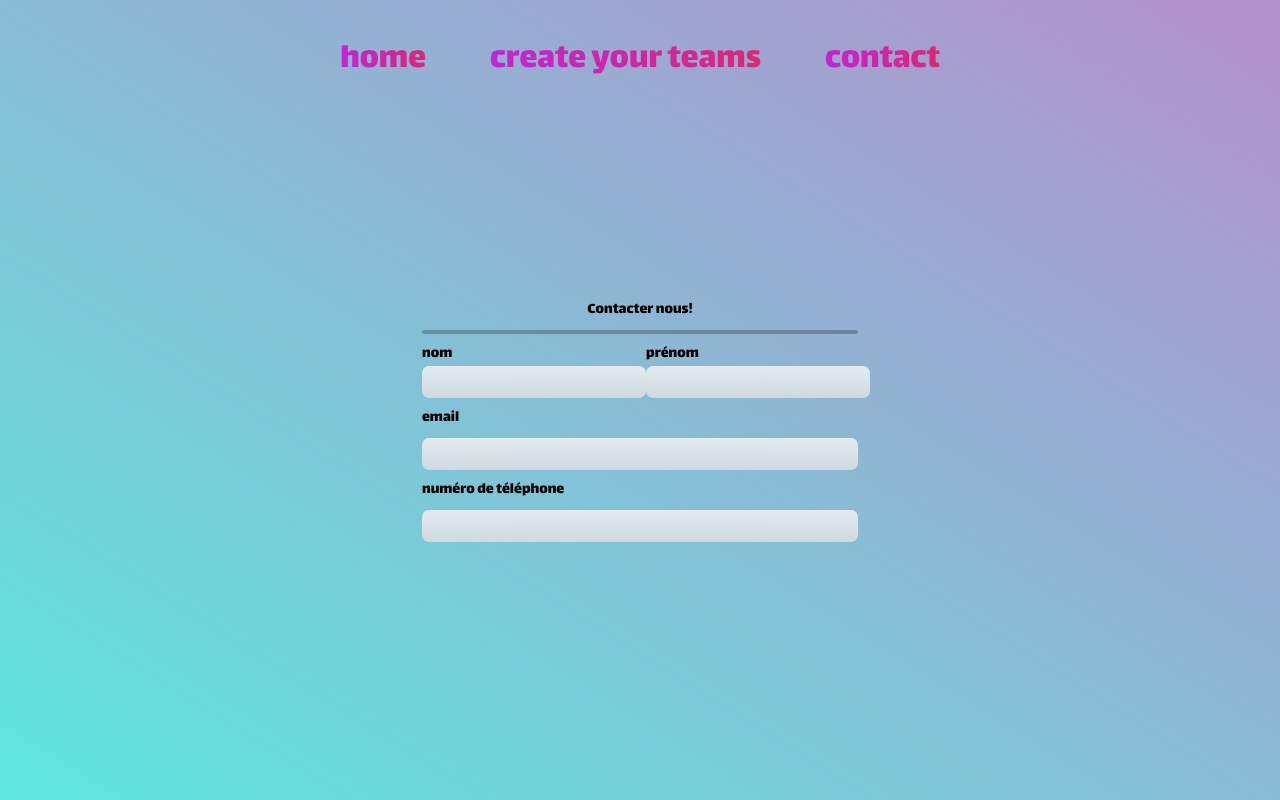
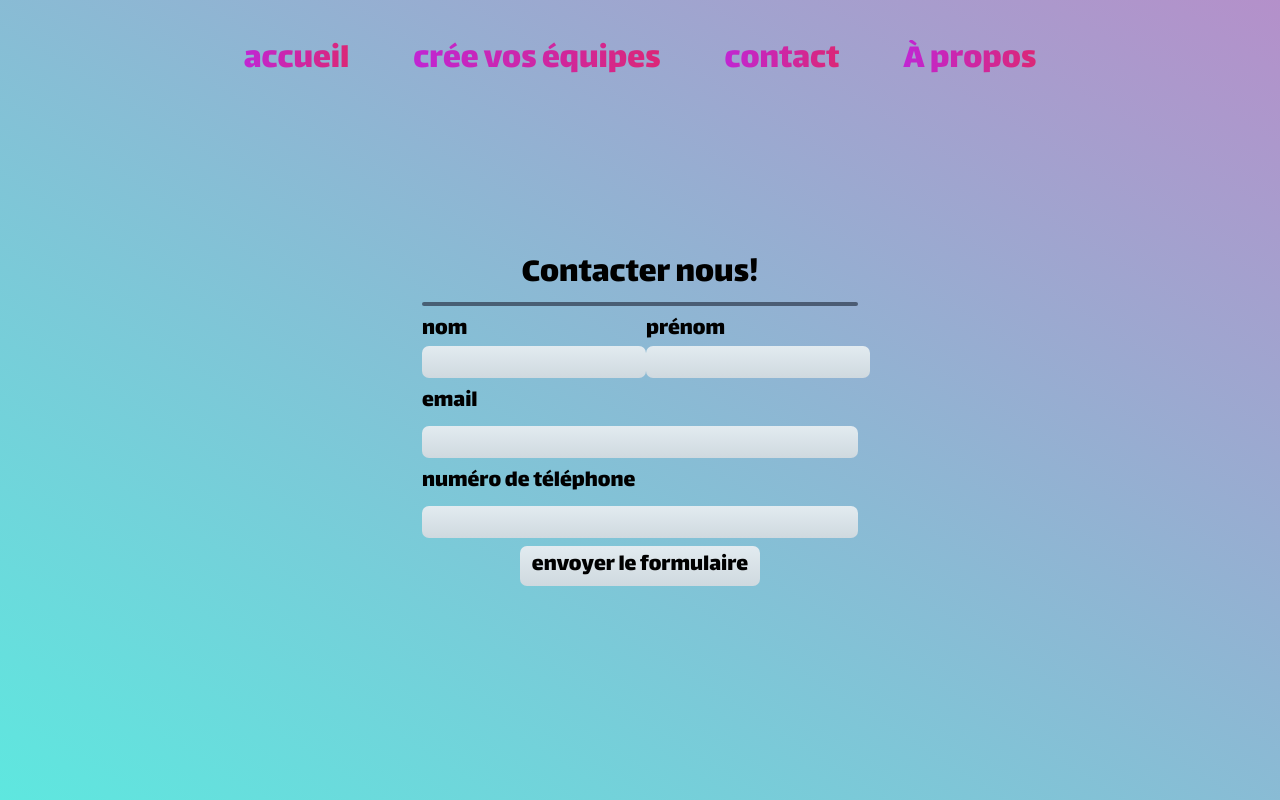
Before and after one commit to IK62/team-list, a React (Vite) app: page /contact in a window 1280 px wide. Built offline with nearby package versions, Linux system fonts and the light colour scheme.

Commit message:
added whoiam and change every text to french

```diff
--- a/src/components/GuestList.jsx
+++ b/src/components/GuestList.jsx
@@ -23,12 +23,6 @@ const GuestList = () => {
       }
     }
   }, [teams])
-
-  function handleKeyDown(e) {
-    if (e.code === 'Enter') {
-      ref.current.requestSubmit()
-    }
-  }
 
   function handleChange(e) {
     const { name, value } = e.target
@@ -125,7 +119,7 @@ const GuestList = () => {
                 deleteTeam(team)
               }}
             >
-              Delete
+              Supprimer
             </button>
           </h1>
           <ul className="w-fit mb-10">
@@ -138,7 +132,7 @@ const GuestList = () => {
                     deletePlayer(team, player)
                   }}
                 >
-                  Delete
+                  Supprimer
                 </button>
               </li>
             ))}
@@ -176,34 +170,33 @@ const GuestList = () => {
 
   return (
     <div className="flex flex-col justify-center items-center gap-y-8 h-full text-center">
-      <form ref={ref} onSubmit={handleSubmit} className="flex gap-20">
+      <form ref={ref} onSubmit={handleSubmit} className="flex gap-20 items-center">
         <div>
-          <h1 className='text-3xl'>Choose a player</h1>
+          <h1 className='text-3xl'>choisie un joueur</h1>
           <input
             className="text-input"
             name="player"
             value={detail.player}
             onChange={handleChange}
-            onKeyDown={handleKeyDown}
           />
         </div>
         <div>
-          <h1 className='text-3xl'>Choose a team</h1>
+          <h1 className='text-3xl'>choisie une équipe</h1>
           <input
             className="text-input"
             name="team"
             value={detail.team}
             onChange={handleChange}
-            onKeyDown={handleKeyDown}
           />
         </div>
+        <button type='submit' className='text-input text-4xl h-11 py-1 px-4'>entrer</button>
       </form>
       <button
         className="text-[#e24c4c] text-5xl"
         name="appear"
         onClick={() => setTeams({})}
       >
-        Delete every team
+        Supprimer toute les équipes
       </button>
       <div className="flex flex-col items-start w-fit">{displayTeams}</div>
     </div>
--- a/src/components/root.jsx
+++ b/src/components/NavBar.jsx
@@ -1,17 +1,20 @@
 import { Link, Outlet } from "react-router-dom";
 
-export default function Root() {
+export default function NavBar() {
     return (
         <>
             <nav className="flex justify-center py-10 gap-x-16">
                 <Link to={"/"} className="nav-text">
-                    home
+                    accueil
                 </Link>
                 <Link to={"list"} className="nav-text">
-                    create your teams
+                    crée vos équipes
                 </Link>
                 <Link to={"contact"} className="nav-text">
                     contact
+                </Link>
+                <Link to={"WhoIAm"} className="nav-text">
+                    À propos
                 </Link>
             </nav>
             <Outlet />
--- a/src/components/contact.jsx
+++ b/src/components/contact.jsx
@@ -1,23 +1,24 @@
 function contact() {
   return (
     <div className="w-full h-3/4 flex justify-center items-center">
-      <form className="flex flex-col w-[500px] p-8 gap-y-2">
-        <h1 className="text-center">Contacter nous!</h1>
-        <div className="w-full h-1 bg-black opacity-25 rounded-full"></div>
-        <div className="flex justify-between">
+      <form className="flex flex-col w-[500px] p-8 gap-y-2 items-center">
+        <h1 className="text-center text-4xl">Contacter nous!</h1>
+        <div className="w-full h-1 bg-slate-700 opacity-75 rounded-full"></div>
+        <div className="flex justify-between w-full">
           <div className="flex flex-col">
-            <label>nom</label>
+            <label className="text-2xl">nom</label>
             <input type="text" className="text-input"/>
           </div>
           <div className="flex flex-col">
-            <label>prénom</label>
+            <label className="text-2xl">prénom</label>
             <input type="text" className="text-input"/>
           </div>
         </div>
-        <label>email</label>
-        <input type="text" className="text-input"/>
-        <label>numéro de téléphone</label>
-        <input type="text" className="text-input"/>
+        <label className="w-full text-2xl">email</label>
+        <input type="text" className="text-input w-full"/>
+        <label className="w-full text-2xl">numéro de téléphone</label>
+        <input type="text" className="text-input w-full"/>
+        <button className="text-input h-10 text-2xl px-3">envoyer le formulaire</button>
       </form>
     </div>
   )
--- /dev/null
+++ b/src/components/À propos.jsx
@@ -0,0 +1,10 @@
+function WhoIAm() {
+    return (
+        <div className="flex flex-col p-36 gap-y-8">
+            <h1 className="text-8xl">Bonjour !</h1>
+            <p className="text-4xl">Je m'appelle Ismaïl Karrouch, j'ai 16 ans et je suis dévelopeur web, j'utilise fréquemment react et vite pour tout type de project que je dévelope avec passion</p>
+        </div>
+     );
+}
+
+export default WhoIAm;
```
Also changed, not shown: src/components/homePage.jsx (+5 -5 lines), src/main.jsx (+7 -2 lines), 1 other file (tests, documents, lock files or other folders).
